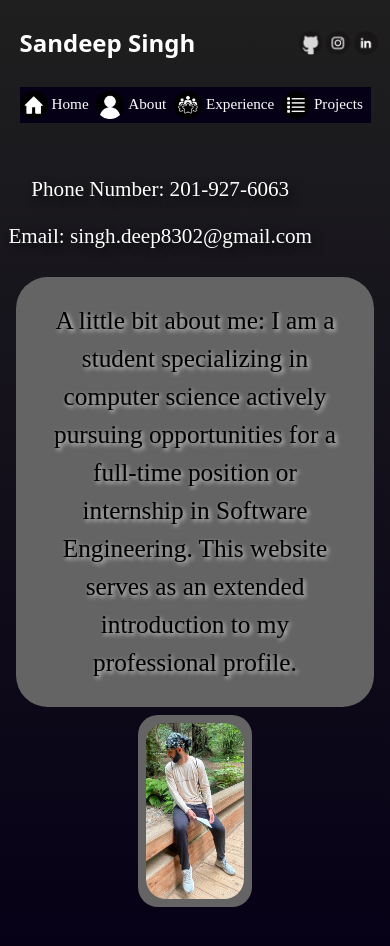
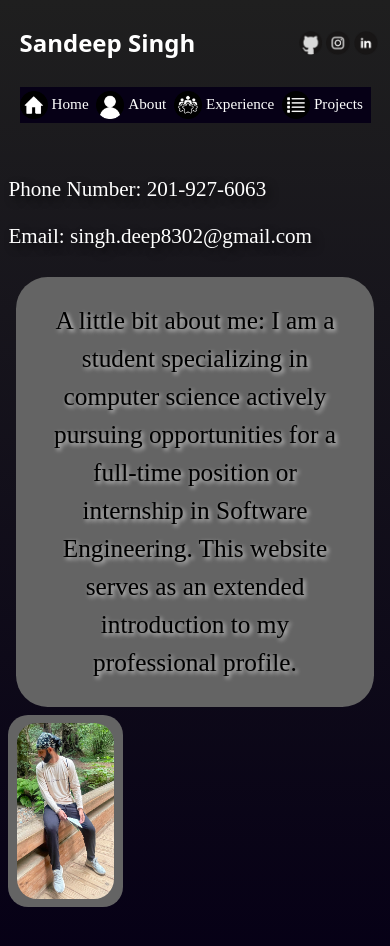
Before and after one commit to SandeepS3/personal-website, a React (Create React App) app: page /about in a window 390 px wide. Shown: the top 946 px of the page. Built offline with nearby package versions, Linux system fonts and the light colour scheme; a web font is replaced by a local one.

Commit message:
fix about  mobile

```diff
--- a/src/pages/AboutStyles.js
+++ b/src/pages/AboutStyles.js
@@ -58,7 +58,7 @@ const mediaStyles = {
     display: "flex",
     // backgroundColor: "#4A4A4A",
     flexDirection: "column",
-    alignItems: "flex-start",
+    // alignItems: "flex-start",
     height: "100%",
     paddingTop: "5vh",
   },
@@ -71,7 +71,7 @@ const mediaStyles = {
   contactInfo: {
     display: "flex",
     flexDirection: "column",
-    // justifyContent: "space-between",
+    alignItems: "flex-start",
   },
   aboutText: {
     color: "black",
@@ -86,6 +86,7 @@ const mediaStyles = {
   aboutMe: {
     display: "flex",
     flexDirection: "column",
+    alignItems: "flex-start",
   },
   image: {
     width: "25vw",
```
